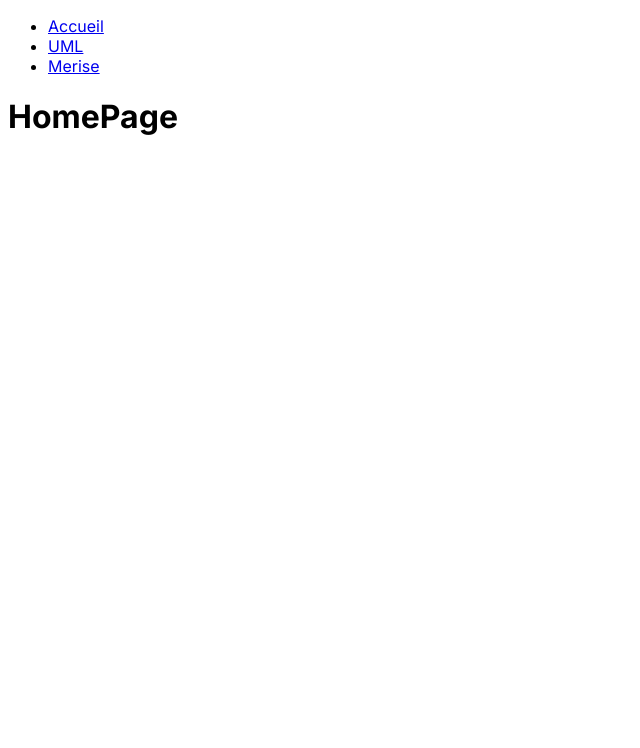
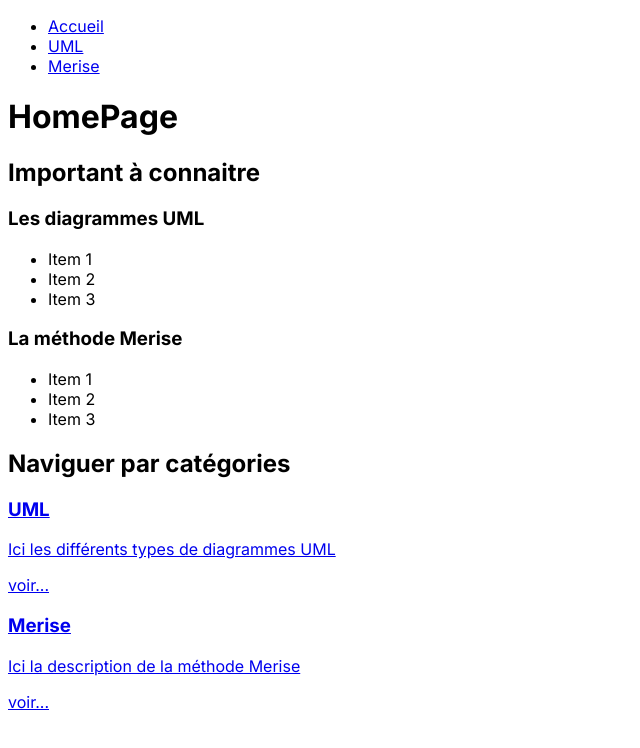
Before and after one commit to 2023-cda-alt-devops-p4/catalog-jm, a Next.js app: page / in a window 1280 px wide. Shown: the top 748 px of the page, without its empty margins (0-640 px from the left). Built offline with nearby package versions, Linux system fonts and the light colour scheme.

Commit message:
feat: HomePage structure
Add the main structure of the home page

```diff
--- a/app/page.js
+++ b/app/page.js
@@ -1,5 +1,6 @@
 import Image from 'next/image'
 import styles from './page.module.scss'
+import Link from 'next/link'
 
 export default function Home() {
   return (
@@ -7,6 +8,46 @@ export default function Home() {
       <h1>
         HomePage
       </h1>
+      <section>
+        <h2>Important à connaitre</h2>
+        <h3>Les diagrammes UML</h3>
+        <ul>
+          <li>Item 1</li>
+          <li>Item 2</li>
+          <li>Item 3</li>
+        </ul>
+        <h3>La méthode Merise</h3>
+        <ul>
+          <li>Item 1</li>
+          <li>Item 2</li>
+          <li>Item 3</li>
+        </ul>
+      </section>
+      <section>
+        <h2>Naviguer par catégories</h2>
+        <Link href="/uml">
+        <div>
+          <h3>
+            UML
+          </h3>
+          <p>
+            Ici les différents types de diagrammes UML
+          </p>
+          <p>voir...</p>
+        </div>
+        </Link>
+        <Link href="/merise">
+        <div>
+          <h3>
+            Merise
+          </h3>
+          <p>
+            Ici la description de la méthode Merise
+          </p>
+          <p>voir...</p>
+        </div>
+        </Link>
+      </section>
     </main>
   )
 }
```
